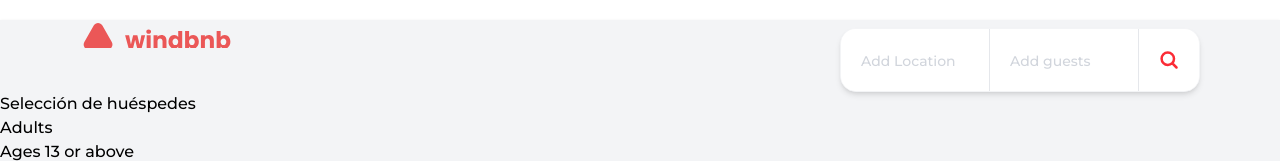
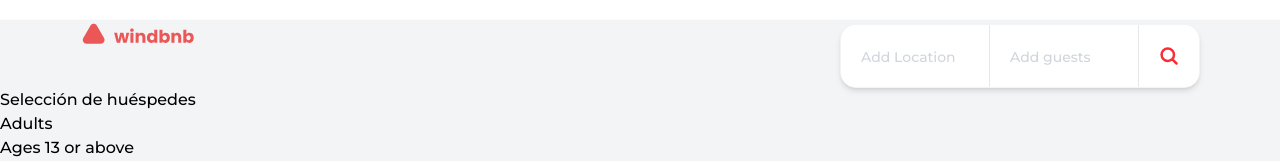
Before and after one commit to Guadalupe1980/Proyecto_Windbnb, a website built with Vite: page index.html in a window 1280 px wide. Shown: the top 161 px of the page. Built offline with nearby package versions, Linux system fonts and the light colour scheme.

Commit message:
segundo commit

```diff
--- a/index.html
+++ b/index.html
@@ -16,7 +16,7 @@
 <body>
   <!--ENCABEZADO PRINCIPAL-->
   <header class="bg-gray-100 shadow">
-    <img src="/icons/logo-f7862584.svg" alt="logo-Windbnb" class=" object-cover w-60 h-7 pl-8 mt-5 lg:pl-20">
+    <img src="/icons/logo-f7862584.svg" alt="logo-Windbnb" class="h-5 w-auto object-contain pl-8 mt-5 lg:h-6 lg:pl-20">
     <!--CONTENEDOR DE INPUTS-->
     <nav>
       <form id="search-form">
```
